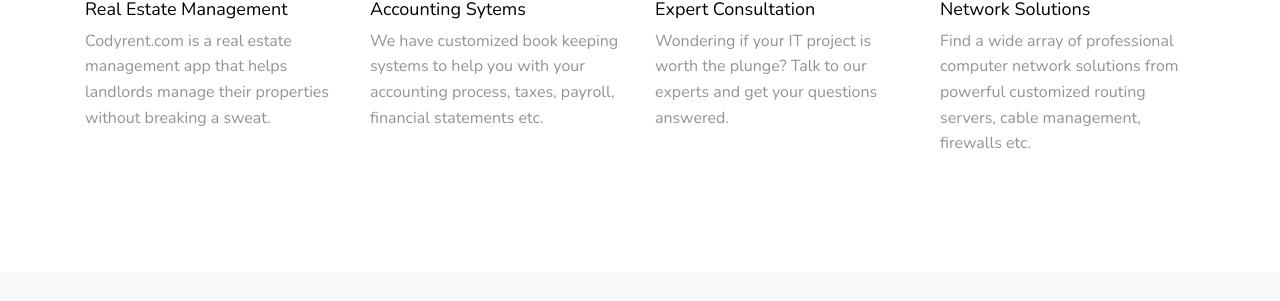
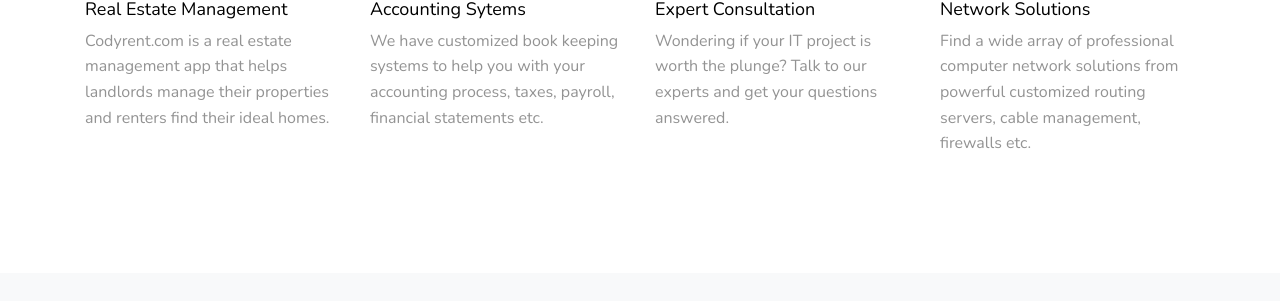
Before and after one commit to s-entialtechnologies/s_ential_technologies, a Jekyll site: the page built from index.markdown, in a window 1280 px wide and 900 px high, scrolled down 3041 px. Shown: the part 230-531 px from the top of the window. Built offline with Jekyll 4.4.1, drawn with Linux system fonts in a browser that asks for light colours; some web fonts are replaced.

Commit message:
Nyuza -> Codyrent

```diff
--- a/index.markdown
+++ b/index.markdown
@@ -301,7 +301,7 @@ layout: home
 </div>
 <div class="service-contents">
 <h3>Real Estate Management</h3>
-<p>Codyrent.com is a real estate management app that helps landlords manage their properties without breaking a sweat.</p>
+<p>Codyrent.com is a real estate management app that helps landlords manage their properties and renters find their ideal homes.</p>
 </div>
 </div>
 </div>
```
Also changed, not shown: 1 other file.
